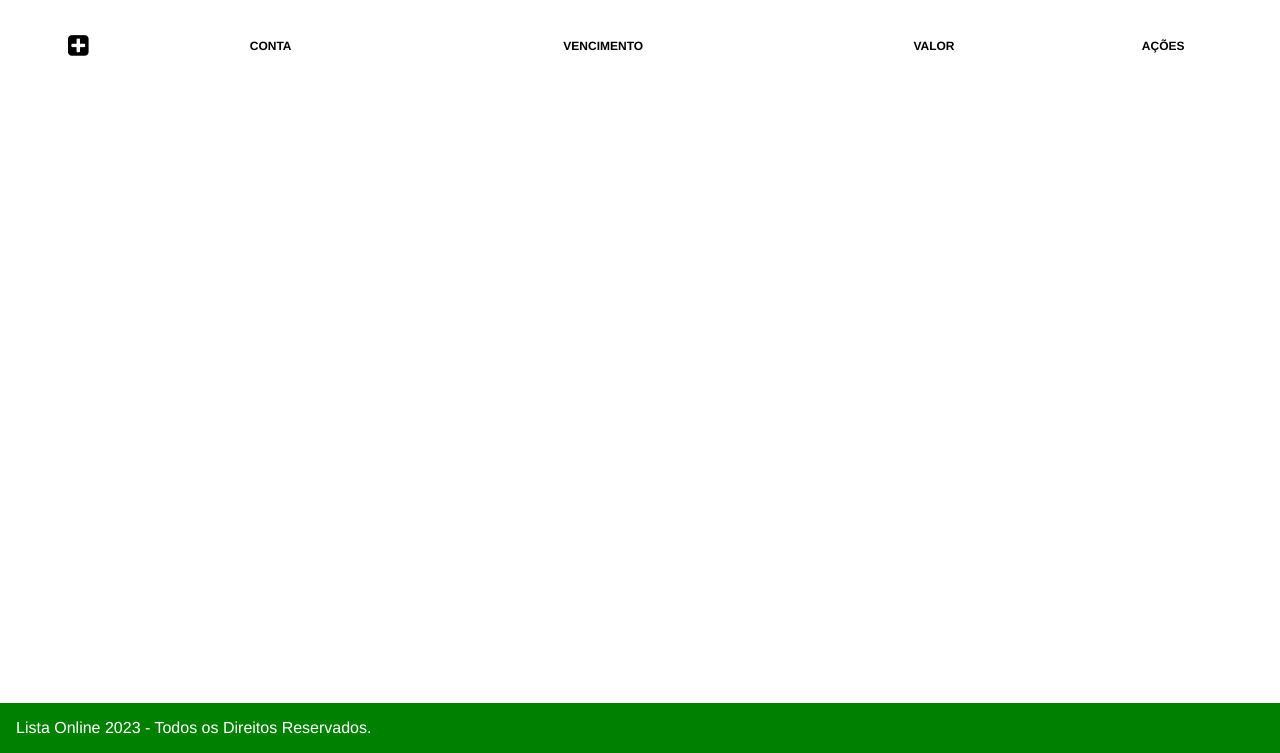
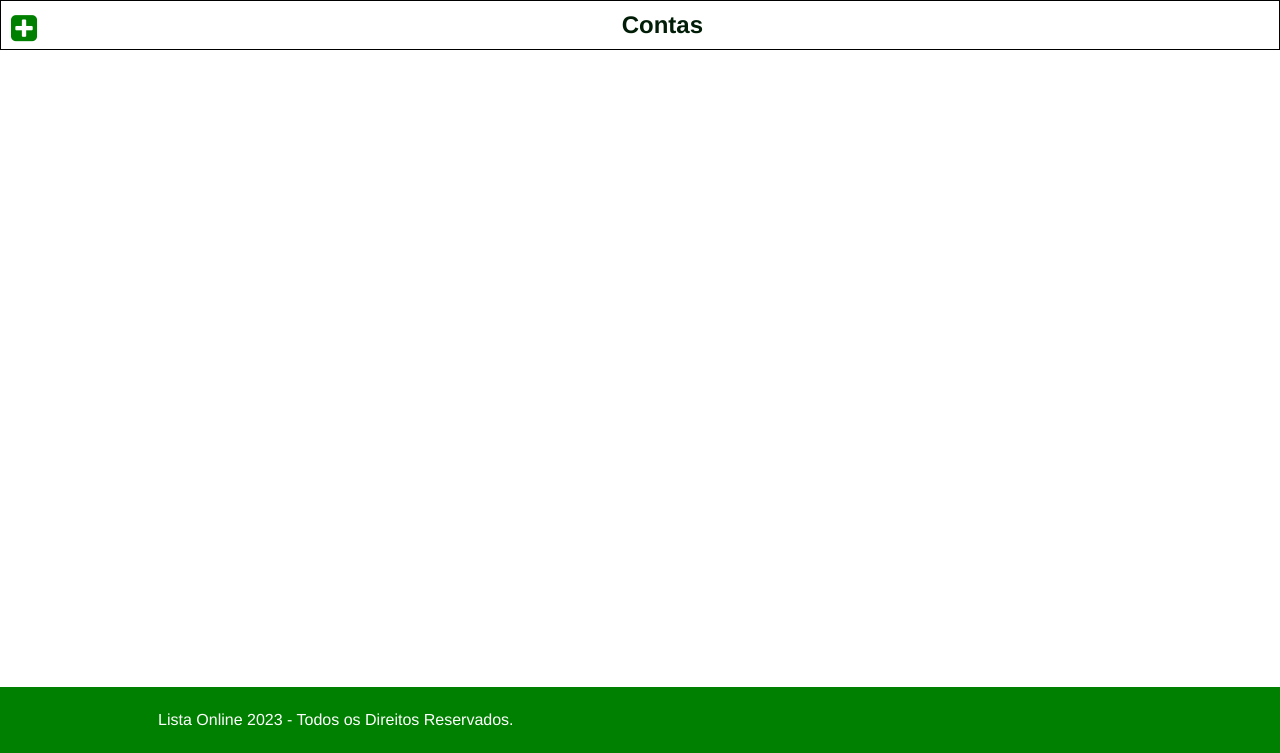
Before and after one commit to marcelo-belotto/lista-online, a PHP site: page /listaonline/view/tbconta/conta.html in a window 1280 px wide. Shown: the part 127-880 px from the top of the page. Run offline with PHP 8.4, Linux system fonts and the light colour scheme; data that the repository does not hold is empty.

Commit message:
add conta na section

```diff
--- a/listaonline/view/contato/contato.css
+++ b/listaonline/view/contato/contato.css
@@ -3,7 +3,6 @@
 body {
     margin: 0;
     padding: 0;
-    font-family: "Gill Sans Extrabold", Helvetica, sans-serif;
 }
 
 h1 {
--- a/listaonline/view/tbconta/conta.css
+++ b/listaonline/view/tbconta/conta.css
@@ -64,7 +64,7 @@ html {
   justify-content: space-between;
 }
 
-
+/*
 #table {
   margin-top: 2rem;
   padding: 0.5rem;
@@ -90,6 +90,7 @@ tr:nth-child(even) {
   /*display: flex;
   justify-content: space-between;
   align-items: center;*/
+/*
   gap: 1rem;
   text-align: center;
   padding: 1rem;
@@ -108,7 +109,7 @@ tr:nth-child(even) {
 
 .div {
   display: none;
-}
+}*/
 
 .Formulario__conta {
   display: flex;
@@ -164,3 +165,63 @@ tr:nth-child(even) {
   font-size: 1rem;
   color: var(--cor-da-fonte-menu);
 }
+
+/*-------------------------------------------------------*/
+aside {
+  border: 1px solid;
+  display: grid;
+  grid-template-columns: auto auto;
+  grid-template-rows: 100% 100%;
+}
+
+.novo {
+  margin: 10px;
+  width: 1.55rem;
+  height: 1.45rem;
+  font-size: 1.9rem;
+  color: #008000;
+}
+
+h1 {
+  text-align: left;
+  color: rgb(1, 29, 7);
+  margin: 10px 0;
+}
+
+div {
+  /* border: 1px solid; */
+  display: grid;
+  grid-template-columns: auto auto auto;
+  grid-template-rows: 100% 100% 100%;
+}
+
+section {
+  border: 1px solid;
+  margin: 10px;
+  width: 95%;
+  height: auto;
+  display: inline-block;
+}
+
+p {
+  /* border: 1px solid; */
+  font-size: 17pt;
+  text-align: center;
+  width: 93%;
+  height: auto;
+  margin: 8px 10px;
+}
+
+input[type="checkbox"] {
+  width: 100%;
+  height: 80%;
+  margin-top: 3px;
+}
+
+span {
+  /* border: 1px solid blue; */
+  font-size: 20pt;
+  margin: 0 0 5px 0;
+  width: 100%;
+  text-align: center;
+}
--- a/listaonline/view/tbconta/conta.html
+++ b/listaonline/view/tbconta/conta.html
@@ -22,8 +22,12 @@
       </div>
     </nav>
   </header>
-  <main>
-    <table id="table">
+  <aside>
+    <span class="novo"><i class="fa fa-plus-square" aria-hidden="true" onclick="novaConta()"></i></span>
+    <h1>Contas</h1>
+  </aside>
+  <main id="conta">
+    <!-- <table id="table">
       <thead>
         <tr>
           <th class="Titulo__Principal"><span class="novo" onclick="novaConta()"><i class="fa fa-plus-square"
@@ -36,8 +40,9 @@
       </thead>
       <tbody id="conta"></tbody>
     </table>
-    <div id="div"></div>
+    <div id="div"></div> -->
   </main>
+  <div id="div"></div>
 
   <footer class="rodape">
     <div class="rodape__container">
--- a/listaonline/view/tbusuario/cadastrar.html
+++ b/listaonline/view/tbusuario/cadastrar.html
@@ -26,7 +26,7 @@
     </header>
     <div class="divlogin">
         <h1>Cadastro</h1>
-        <form action="../../src/domain/usuario.php" method="POST" enctype="multipart/form-data">
+        <form action="" method="POST" enctype="multipart/form-data">
             <div class="inputForm">
                 <input type="text" placeholder="Nome do usuário" id="nome_usuario">
                 <label>Nome *</label>
--- a/listaonline/view/tbusuario/foto/foto.css
+++ b/listaonline/view/tbusuario/foto/foto.css
@@ -35,7 +35,7 @@ h2 {
 
 .novaimg {
     max-width: 100%;
-    max-height: 50%;
+    max-height: 80%;
     width: auto;
     height: auto;
     margin: 0;
--- a/listaonline/view/tbusuario/foto/foto.js
+++ b/listaonline/view/tbusuario/foto/foto.js
@@ -7,13 +7,13 @@ document.getElementById("deletar_img").style.display = "none";
 //id.value = localStorage.getItem("id_usu");
 
 if (localStorage.getItem("nome_img") == "null") {
-    photo.src = "../../img/user.jpg";
+    photo.src = "../../img/icon-verde.png";
 } else {
     photo.src = "../../../foto_usuario/" + localStorage.getItem("nome_img");
     document.getElementById("deletar_img").style.display = "block";
 
     photo.onerror = function () {
-        photo.src = "../../img/user.jpg";
+        photo.src = "../../img/icon-verde.png";
         const paragrafo = document.createElement("p");
         paragrafo.textContent = "Imagem não encontrada no servidor!";
         p.appendChild(paragrafo);
--- a/listaonline/view/tbusuario/foto/fotohtml.php
+++ b/listaonline/view/tbusuario/foto/fotohtml.php
@@ -35,7 +35,7 @@ $chave = explode("=", $protocolo.$url);
     <form action="./foto.php?id=<?php echo $chave[1]?>" method="POST" enctype="multipart/form-data">
         <div class="inputForm">
                 <img class="novaimg" id="exibir" src="" alt="">
-                <label for="teste">Escolher nova imagem </label>
+                <label for="img">Escolher nova imagem </label>
                 <input type="file" id="img" name="img_usuario" class="escolherimg">
         </div>
         <input type="submit" id="deletar_img" name="deletar_img" value="Excluir imagem"><br>
--- a/listaonline/view/tbusuario/login/login.js
+++ b/listaonline/view/tbusuario/login/login.js
@@ -12,9 +12,6 @@ function logar() {
         dados.append("senha", senha.value);
         xhr.addEventListener("readystatechange", function () {
             if (this.readyState === this.DONE) {
-                console.log(email.value);
-                console.log(senha.value);
-                console.log(this.responseText);
                 let resp = JSON.parse(this.responseText);
                 let destino = "";
                 if (resp.length === 0) {
```
Also changed, not shown: listaonline/view/tbconta/conta.js (+40 -40 lines), listaonline/view/tbusuario/login/login.css (+6 -2 lines), listaonline/view/tbusuario/usuario.css (+11 -7 lines), listaonline/view/tbusuario/usuario.js (+4 -4 lines), listaonline/foto_usuario/230423164059.jpg (added), listaonline/view/img/icon-verde.png (added), listaonline/view/img/icon-verde1.webp (added).
